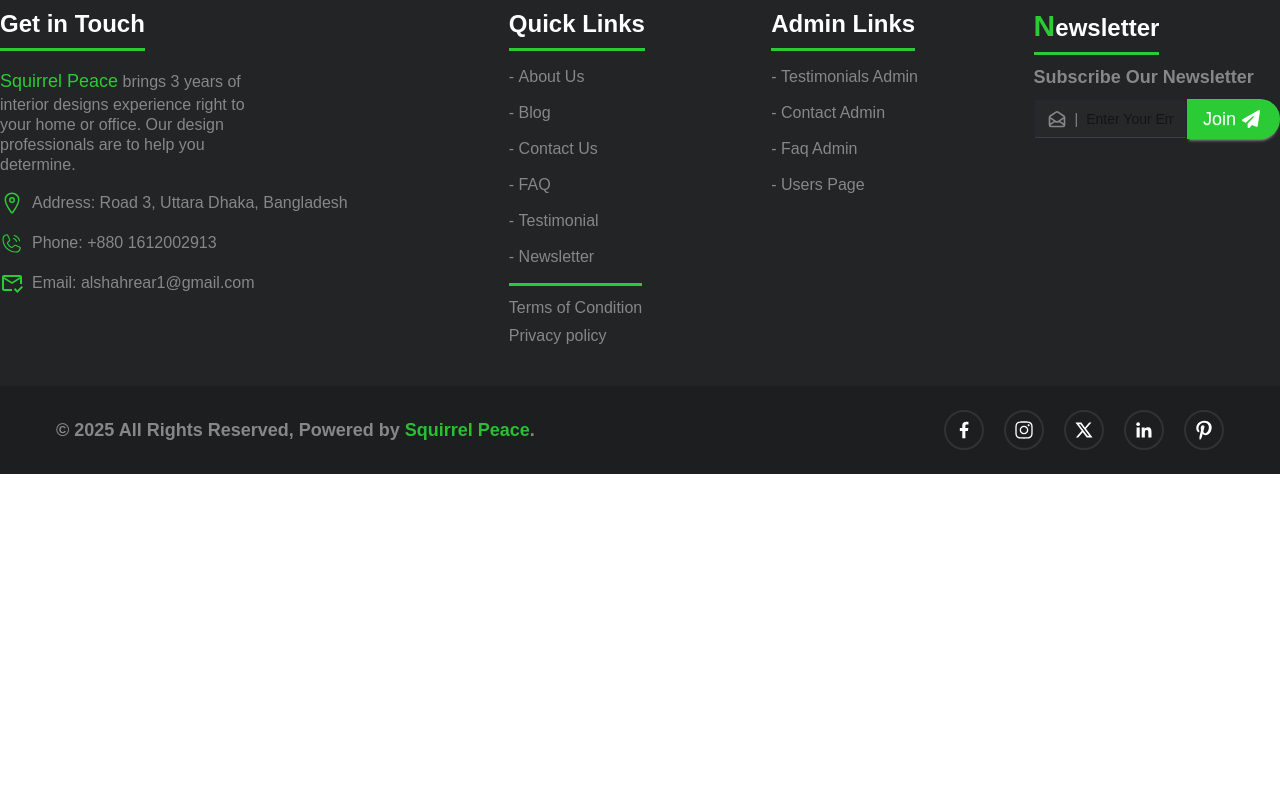
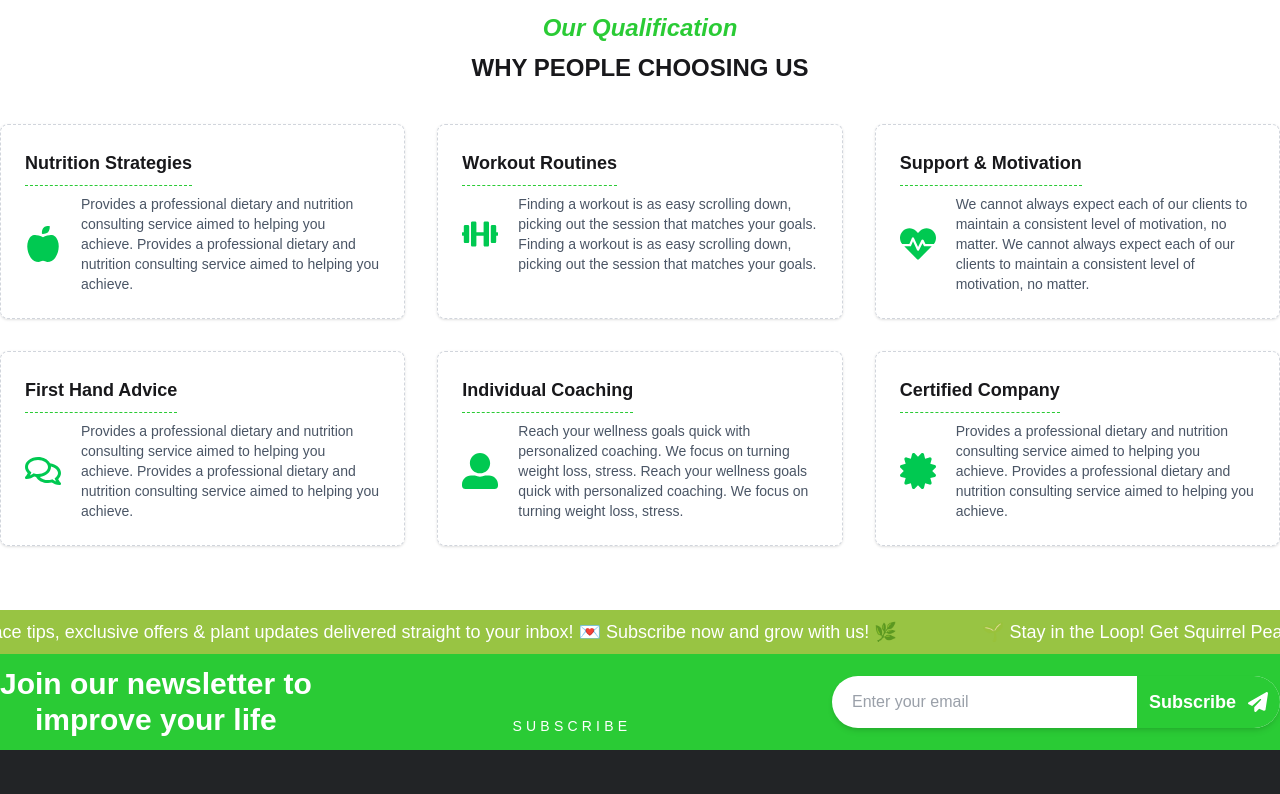
Before and after one commit to alshahrear/squirrel-peace-client, a React app: page /aboutPage in a window 1280 px wide. Shown: the part 1220-2014 px from the top of the page. Before the commit the page ends 1694 px from the top, so only its background shows below. Built offline with nearby package versions, Linux system fonts and the light colour scheme; no server answers; the HTML template or start-up script is replaced by a standard one.

Commit message:
about page working

```diff
--- /dev/null
+++ b/src/Components/Layout/AboutSection/AboutChoose.jsx
@@ -0,0 +1,58 @@
+import { FaAppleAlt, FaDumbbell, FaHeartbeat, FaRegComments, FaUserAlt, FaCertificate } from "react-icons/fa";
+
+const features = [
+    {
+        icon: <FaAppleAlt className="text-green-500 text-4xl" />,
+        title: "Nutrition Strategies",
+        description: "Provides a professional dietary and nutrition consulting service aimed to helping you achieve. Provides a professional dietary and nutrition consulting service aimed to helping you achieve.",
+    },
+    {
+        icon: <FaDumbbell className="text-green-500 text-4xl" />,
+        title: "Workout Routines",
+        description: "Finding a workout is as easy scrolling down, picking out the session that matches your goals. Finding a workout is as easy scrolling down, picking out the session that matches your goals.",
+    },
+    {
+        icon: <FaHeartbeat className="text-green-500 text-4xl" />,
+        title: "Support & Motivation",
+        description: "We cannot always expect each of our clients to maintain a consistent level of motivation, no matter. We cannot always expect each of our clients to maintain a consistent level of motivation, no matter.",
+    },
+    {
+        icon: <FaRegComments className="text-green-500 text-4xl" />,
+        title: "First Hand Advice",
+        description: "Provides a professional dietary and nutrition consulting service aimed to helping you achieve. Provides a professional dietary and nutrition consulting service aimed to helping you achieve.",
+    },
+    {
+        icon: <FaUserAlt className="text-green-500 text-4xl" />,
+        title: "Individual Coaching",
+        description: "Reach your wellness goals quick with personalized coaching. We focus on turning weight loss, stress. Reach your wellness goals quick with personalized coaching. We focus on turning weight loss, stress.",
+    },
+    {
+        icon: <FaCertificate className="text-green-500 text-4xl" />,
+        title: "Certified Company",
+        description: "Provides a professional dietary and nutrition consulting service aimed to helping you achieve. Provides a professional dietary and nutrition consulting service aimed to helping you achieve.",
+    },
+];
+
+const AboutChoose = () => {
+    return (
+        <div className="py-16 bg-white text-center">
+            <p className="text-[#2acb35] text-2xl font-semibold italic mb-2">Our Qualification</p>
+            <h2 className="text-3xl md:text-2xl font-bold mb-10">WHY PEOPLE CHOOSING US</h2>
+            <div className="grid grid-cols-1 sm:grid-cols-2 lg:grid-cols-3 gap-8">
+                {features.map((feature, index) => (
+                    <div key={index} className="border border-dashed border-gray-300 rounded-lg p-6 text-left shadow hover:shadow-lg transition hover:scale-105 hover:border-[#2acb35]">
+                        <h3 className="inline-block font-semibold text-lg mb-2 border-b-1 border-dashed border-b-[#2acb35] pb-2">
+                            {feature.title}
+                        </h3>
+                        <div className="flex items-center gap-5">
+                            <p className="">{feature.icon}</p>
+                            <p className="text-gray-600 text-sm hover:font-medium text-start">{feature.description}</p>
+                        </div>
+                    </div>
+                ))}
+            </div>
+        </div>
+    );
+};
+
+export default AboutChoose;
--- a/src/Components/Layout/NewsletterOption/NewsletterOption.jsx
+++ b/src/Components/Layout/NewsletterOption/NewsletterOption.jsx
@@ -1,6 +1,7 @@
 
 import { HiArrowLongRight } from "react-icons/hi2";
 import { FaPaperPlane } from "react-icons/fa6";
+import Marquee from "react-fast-marquee";
 
 const NewsletterOption = () => {
   const arrowAnimationStyle = {
@@ -8,6 +9,15 @@ const NewsletterOption = () => {
   };
 
   return (
+    <div>
+      <Marquee
+        speed={50}
+        gradient={false}
+        className="py-2 text-lg font-medium bg-[#98c443] text-white"
+      >
+        🌱 Stay in the Loop! Get Squirrel Peace tips, exclusive offers & plant updates
+        delivered straight to your inbox! 💌 Subscribe now and grow with us! 🌿
+      </Marquee>
       <div className="bg-[#2acb35]">
         <style>
           {`
@@ -27,10 +37,10 @@ const NewsletterOption = () => {
         `}
         </style>
 
-      <div className="flex flex-col lg:flex-row items-center justify-between max-w-screen-xl mx-auto px-6 py-6 gap-8 relative">
+        <div className="flex flex-col lg:flex-row items-center justify-between max-w-screen-xl mx-auto py-3 gap-8 relative">
 
           {/* Left Text */}
-        <h2 className="text-3xl lg:text-4xl font-extrabold text-white text-center lg:text-left z-10">
+          <h2 className="text-3xl lg:text-3xl font-extrabold text-white text-center lg:text-left z-10">
             Join our newsletter to <br className="hidden lg:block" /> <span className="flex justify-center">improve your life</span>
           </h2>
 
@@ -58,6 +68,7 @@ const NewsletterOption = () => {
 
         </div>
       </div>
+    </div>
   );
 };
 
--- a/src/Components/Pages/About/AboutPage.jsx
+++ b/src/Components/Pages/About/AboutPage.jsx
@@ -1,22 +1,24 @@
 import { NavLink } from "react-router-dom";
 import about0 from "../../../assets/blogcat2.jpg";
 import ImageBanner from "../../Layout/ImageBanner/ImageBanner";
+import AboutChoose from "../../Layout/AboutSection/AboutChoose";
+import NewsletterOption from "../../Layout/NewsletterOption/NewsletterOption";
 
 
 const AboutPage = () => {
     return (
-        <div className="mb-10 ">
+        <div className="">
             <div>
                 <ImageBanner></ImageBanner>
             </div>
             <div className="max-w-screen-xl mx-auto mt-10">
-                <div className="text-center space-y-2 mb-5">
+                <div className="text-center space-y-2 mb-10">
                     <h1 className="text-3xl font-bold">Words About Us</h1>
                     <p> We are ECO Green, Our Mission is save water, animals, power energy, natutre <br /> and our environment our activities are taken around the world.</p>
                 </div>
                 <div className="flex">
                     <div className="flex-1">
-                        <img className="w-9/10 rounded" src={about0} alt="" />
+                        <img className="w-9/10 rounded-lg" src={about0} alt="" />
                     </div>
                     <div className="flex-1">
                         <h3 className="text-xl font-bold text-[#2acb35]">We Have The Best Caretaker to Providing Best <br /> Services <span>Purchase - Healthcoach.</span></h3>
@@ -33,7 +35,9 @@ const AboutPage = () => {
                         </NavLink>
                     </div>
                 </div>
+                <AboutChoose></AboutChoose>
             </div>
+            <NewsletterOption></NewsletterOption>
         </div>
     );
 };
--- a/src/Components/Pages/Home/Banner/Banner.jsx
+++ b/src/Components/Pages/Home/Banner/Banner.jsx
@@ -1,34 +1,66 @@
-import bannerHome from "../../../../assets/banner-home.jpg";
+import { Swiper, SwiperSlide } from "swiper/react";
+import { Autoplay } from "swiper/modules";
+import "swiper/css";
 import 'animate.css';
 import { NavLink } from "react-router-dom";
 
+import banner1 from "../../../../assets/about2.jpg";
+import banner2 from "../../../../assets/about3.jpg";
+import banner3 from "../../../../assets/about5.jpg";
+import banner4 from "../../../../assets/about6.jpg";
+
+const images = [banner1, banner2, banner3, banner4];
+
 const Banner = () => {
     return (
-        <div
-            className="mb-10 bg-cover bg-center text-white"
-            style={{
-                backgroundImage: `url(${bannerHome})`,
-                backgroundBlendMode: "overlay",
-                backgroundColor: "rgba(0, 0, 0, 0.4)",
-            }}
+        <div>
+            <div className="relative w-full h-[500px] overflow-hidden mb-10">
+                {/* Background Swiper Image Slider */}
+                <Swiper
+                    modules={[Autoplay]}
+                    autoplay={{ delay: 4000, disableOnInteraction: false, reverseDirection: false }}
+                    loop={true}
+                    slidesPerView={1}
+                    className="w-full h-full"
                 >
-            <div className="py-24 max-w-screen-xl mx-auto http://localhost:5173/">
+                    {images.map((img, index) => (
+                        <SwiperSlide key={index}>
+                            <div className="w-full h-full relative">
+                                <img
+                                    src={img}
+                                    alt={`Slide ${index}`}
+                                    className="w-full h-full object-cover"
+                                />
+                                {/* Overlay */}
+                                <div className="absolute inset-0 bg-black/40"></div>
+                            </div>
+                        </SwiperSlide>
+                    ))}
+                </Swiper>
+
+                {/* Fixed Foreground Content - Left Aligned */}
+                <div className="absolute inset-y-0 left-0 flex flex-col justify-center px-12 max-w-xl text-left z-10 text-white">
                     <div className="animate__animated animate__slideInLeft">
-                    <h1 className="text-4xl font-bold mb-4">Welcome to Squirrel Peace</h1>
-                    <h2 className="text-xl font-medium mb-4">Embrace Nature. Experience Peace.</h2>
-                    <p className="max-w-xl text-base mb-6">
+                        <h1 className="text-5xl font-bold mb-4">
+                            Welcome to Squirrel Peace
+                        </h1>
+                        <h2 className="text-2xl font-medium mb-6">
+                            Embrace Nature. Experience Peace.
+                        </h2>
+                        <p className="max-w-lg text-base mb-8 drop-shadow-md">
                             Discover the soothing harmony of nature — where every tree, breeze, and birdsong whispers calm into your soul. Let your journey toward natural serenity begin here.
                         </p>
                     </div>
-                <div className="animate__animated animate__slideInUp animate__slow">
-                    <button className="bg-[#2acb35] hover:bg-transparent hover:border-1 text-white px-6 py-3 rounded-xl font-semibold shadow-lg transition duration-300 mr-10">
+                    <div className="animate__animated animate__slideInUp animate__slow flex gap-6">
+                        <button className="bg-[#2acb35] hover:bg-transparent border border-[#2acb35] text-white px-8 py-3 rounded-xl font-semibold shadow-lg transition duration-300">
                             Explore Now
                         </button>
                         <NavLink to="/contact">
-                        <button className="bg-white hover:bg-transparent hover:border-1 text-[#2acb35] px-6 py-3 rounded-xl font-semibold shadow-lg transition duration-300">
+                            <button className="bg-white hover:bg-transparent border border-white text-[#2acb35] px-8 py-3 rounded-xl font-semibold shadow-lg transition duration-300">
                                 Contact Us
                             </button>
                         </NavLink>
+                    </div>
                 </div>
             </div>
         </div>
```
Lines whose indentation alone changed are shown as unchanged.
